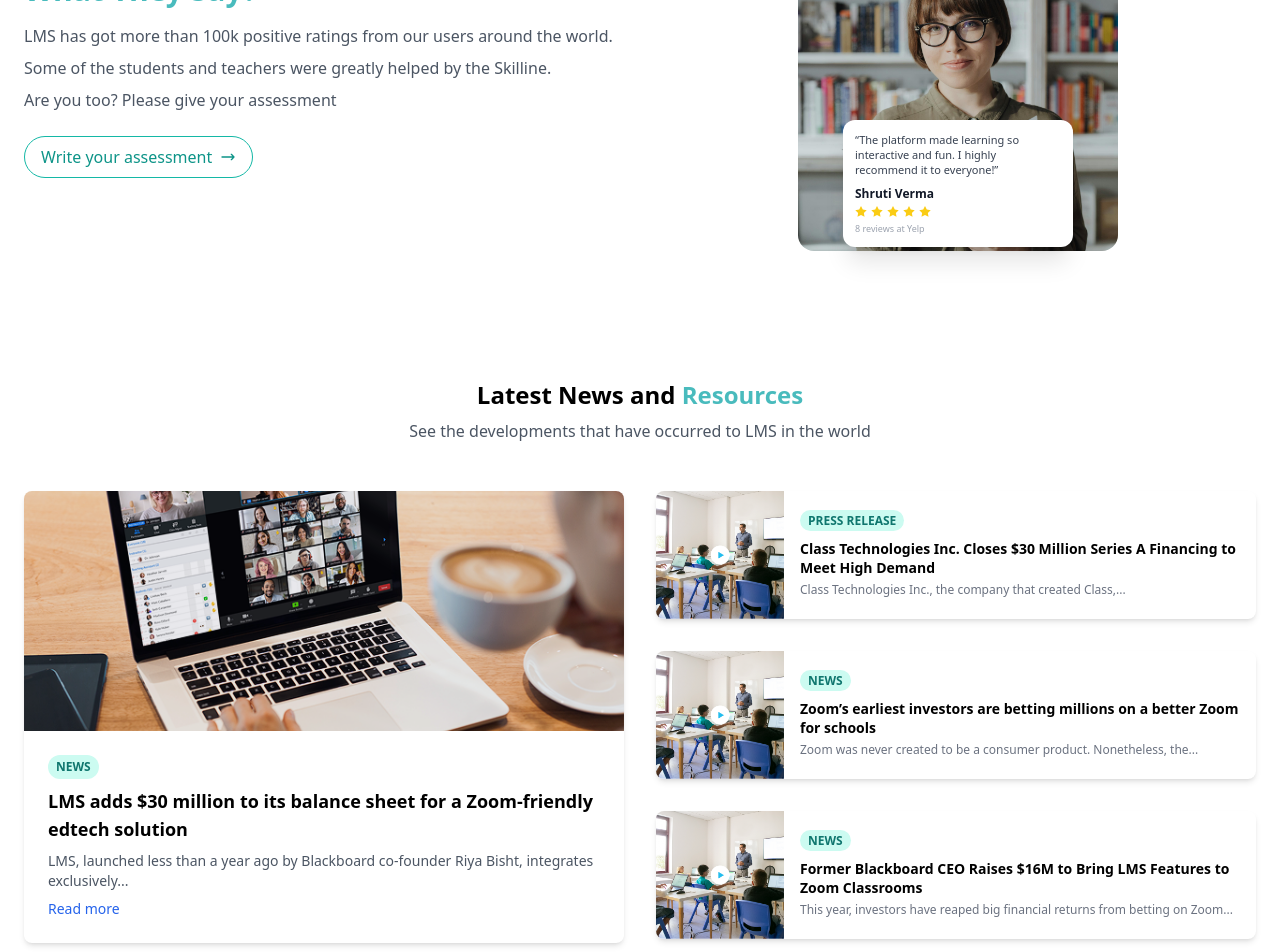
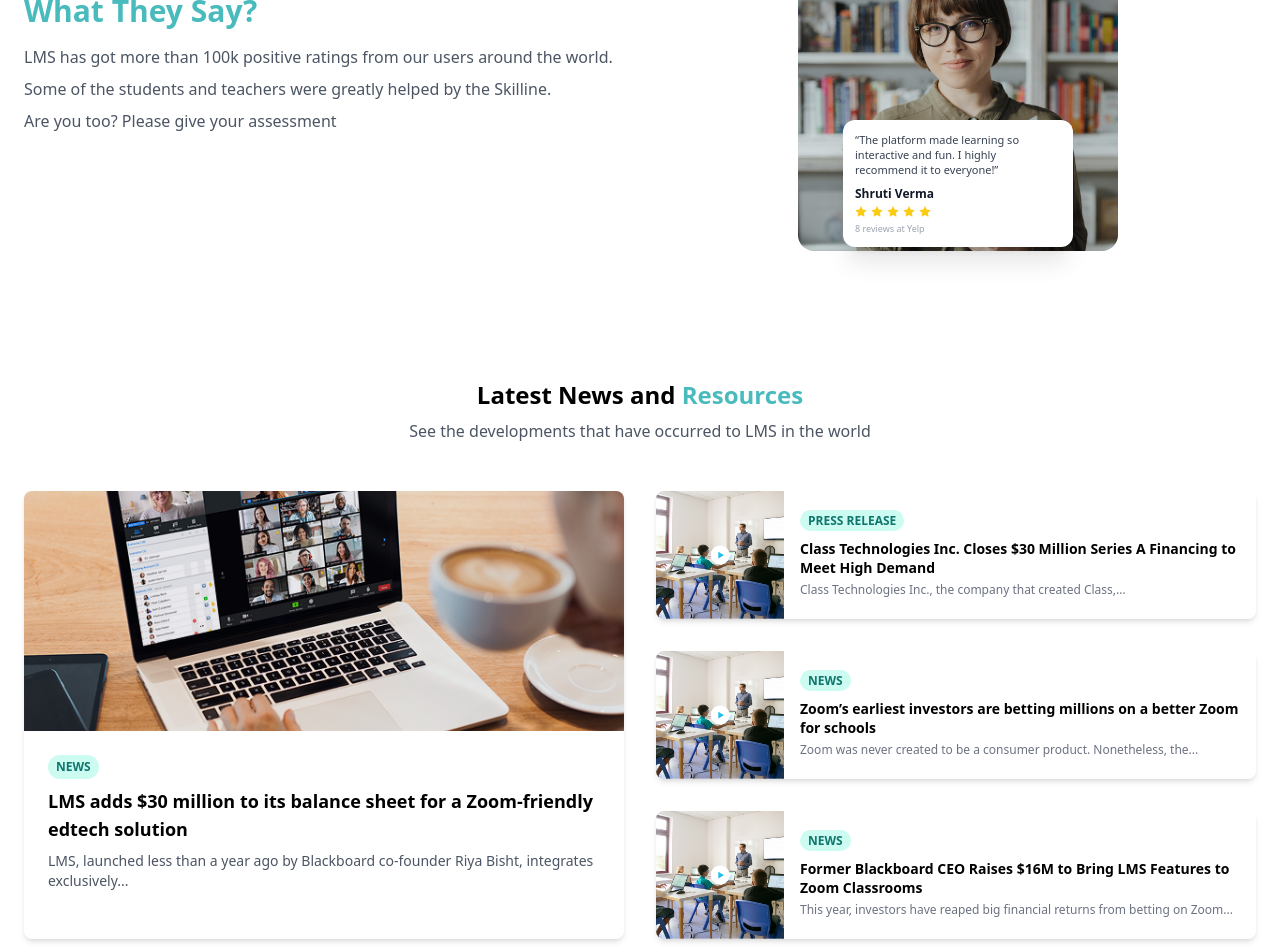
Before and after one commit to Navneetupa/LMS-APP, a React (Create React App) app: page / in a window 1280 px wide. Shown: the part 5160-6112 px from the top of the page. Built offline with nearby package versions, Linux system fonts and the light colour scheme.

Commit message:
j.P updated Done

```diff
--- a/src/App.js
+++ b/src/App.js
@@ -18,7 +18,8 @@ function App() {
       <div >
         <Routes>
           <Route path="/" element={<LandingPage />} />
-          <Route path="/login" element={<Login />} />
+        <Route path="/login" element={<Login />} />
+
           <Route path="/courses" element={<CoursesPage />} />
           <Route path="/courses/:courseId" element={<CourseDetails />} />
           <Route path="/career" element={<Career />} />
--- a/src/CourseDetailsComponent/CourseHeader.jsx
+++ b/src/CourseDetailsComponent/CourseHeader.jsx
@@ -1,7 +1,7 @@
 import React, { useState, useEffect } from 'react';
 import { motion } from 'framer-motion';
 import { useParams } from 'react-router-dom';
-
+import defaultImage from '../assets/student.jpg'
 const CourseHeader = () => {
   const { courseId } = useParams(); // Get course ID from URL
   const [thumbnail, setThumbnail] = useState(null);
@@ -33,7 +33,7 @@ const CourseHeader = () => {
           setThumbnail(course.thumbnail);
           // Log the thumbnail URL for debugging
         } else {
-          throw new Error('No thumbnail added');
+         setThumbnail(defaultImage);
         }
       } catch (err) {
         setError(err.message);
--- a/src/components/Footer.jsx
+++ b/src/components/Footer.jsx
@@ -43,7 +43,7 @@ const Footer = () => {
         <div className="text-center mb-8">
           <div className="flex flex-col md:flex-row justify-center items-center">
             <a
-              href="/careers"
+              href="/career"
               className="text-white hover:text-blue-600 mx-4 text-lg transition duration-300 mb-2 md:mb-0"
             >
               Careers
--- a/src/components/Navbar.jsx
+++ b/src/components/Navbar.jsx
@@ -211,7 +211,7 @@ const HeroWithNavbar = () => {
           <p className="mt-4 text-white text-sm sm:text-base">
             TOTC is an interesting platform that will teach you in a more interactive way.
           </p>
-          <Link to="/login">
+          <Link to="/courses">
             <button className="mt-4 bg-[#7ddedf] text-white px-6 py-2 rounded-full font-semibold shadow-md hover:bg-[#59c1c3] transition-all duration-300">
               Join for free
             </button>
--- a/src/components/NewsSection.jsx
+++ b/src/components/NewsSection.jsx
@@ -83,9 +83,7 @@ export default function NewsSection() {
             </span>
             <h3 className="text-lg font-semibold mb-2">{newsItems[0].title}</h3>
             <p className="text-sm text-gray-600 mb-2">{newsItems[0].description}</p>
-            <a href={newsItems[0].link} className="text-blue-600 text-sm font-medium hover:underline">
-              Read more
-            </a>
+
           </div>
         </motion.div>
 
--- a/src/components/StickyNavbar.jsx
+++ b/src/components/StickyNavbar.jsx
@@ -102,13 +102,15 @@ const FixedNavbar = () => {
 >
   Login
 </Link>
+
 <Link
-              to="/signup"
+  to="/login"
   className="text-sm px-4 py-1 rounded-full text-white bg-[#7ddedf] font-medium text-center"
   onClick={() => setIsMenuOpen(false)}
 >
-              Sign Up
+  Login
 </Link>
+
           </div>
         ) : (
           <div className="md:hidden w-full text-white font-medium">
@@ -160,7 +162,7 @@ const FixedNavbar = () => {
               Login
             </Link>
             <Link
-              to="/signup"
+              to="/login"
               className="text-sm px-4 py-0.5 rounded-full text-white bg-[#7ddedf] font-medium hover:bg-[#59c1c3]"
             >
               Sign Up
--- a/src/components/TestimonialNewsSection.jsx
+++ b/src/components/TestimonialNewsSection.jsx
@@ -55,19 +55,6 @@ export default function TestimonialSection() {
         </p>
         <p className="text-gray-600 mb-6">Are you too? Please give your assessment</p>
 
-        <button className="inline-flex items-center px-4 py-2 border border-teal-500 text-teal-600 rounded-full hover:bg-teal-50 transition">
-          Write your assessment
-          <svg
-            xmlns="http://www.w3.org/2000/svg"
-            className="ml-2 h-4 w-4"
-            fill="none"
-            viewBox="0 0 24 24"
-            stroke="currentColor"
-            strokeWidth={2}
-          >
-            <path strokeLinecap="round" strokeLinejoin="round" d="M17 8l4 4m0 0l-4 4m4-4H3" />
-          </svg>
-        </button>
       </motion.div>
 
       {/* Right Image and Card */}
```
Lines whose indentation alone changed are shown as unchanged.
